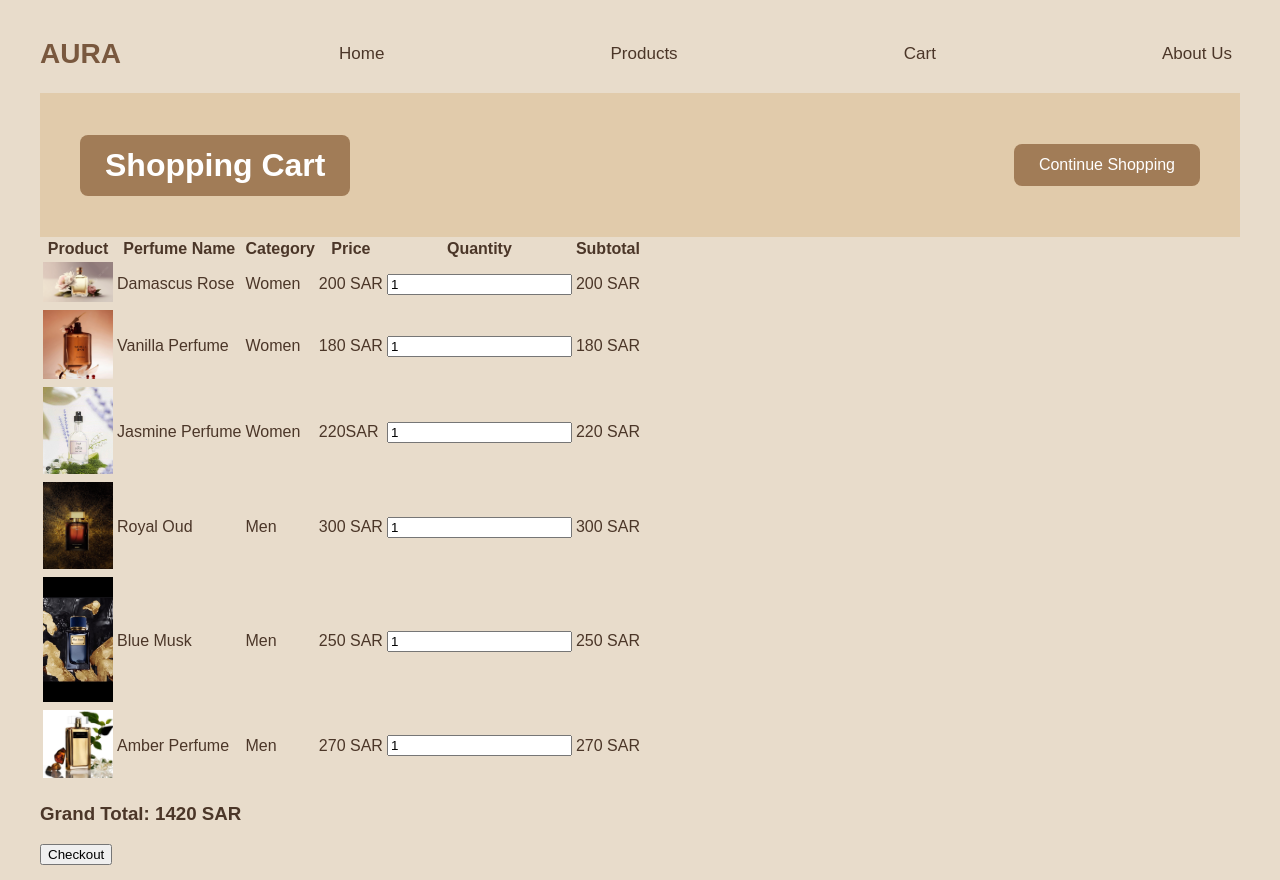
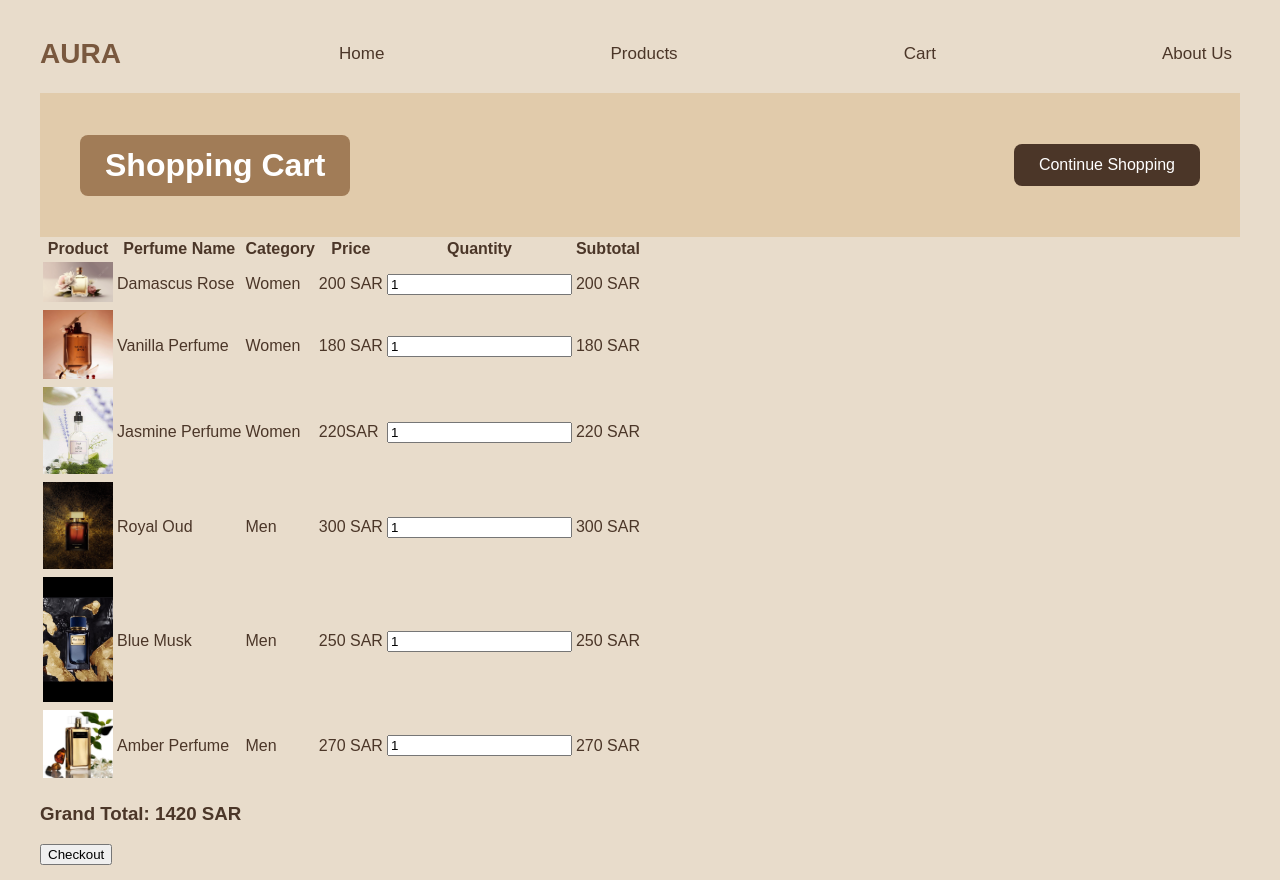
Before and after one commit to aseelaxr71/Aura, a plain HTML site: page cart.html.html in a window 1280 px wide. Drawn offline with Linux system fonts and the light colour scheme.

Commit message:
Update StyleSheet.css

```diff
--- a/StyleSheet.css
+++ b/StyleSheet.css
@@ -52,7 +52,7 @@ nav a:hover {
 }
 
 .cart-header a {
-    background-color: #a17c57;
+    background-color: #4b3628;
     color: white;
     padding: 12px 25px;
     border-radius: 8px;
```
